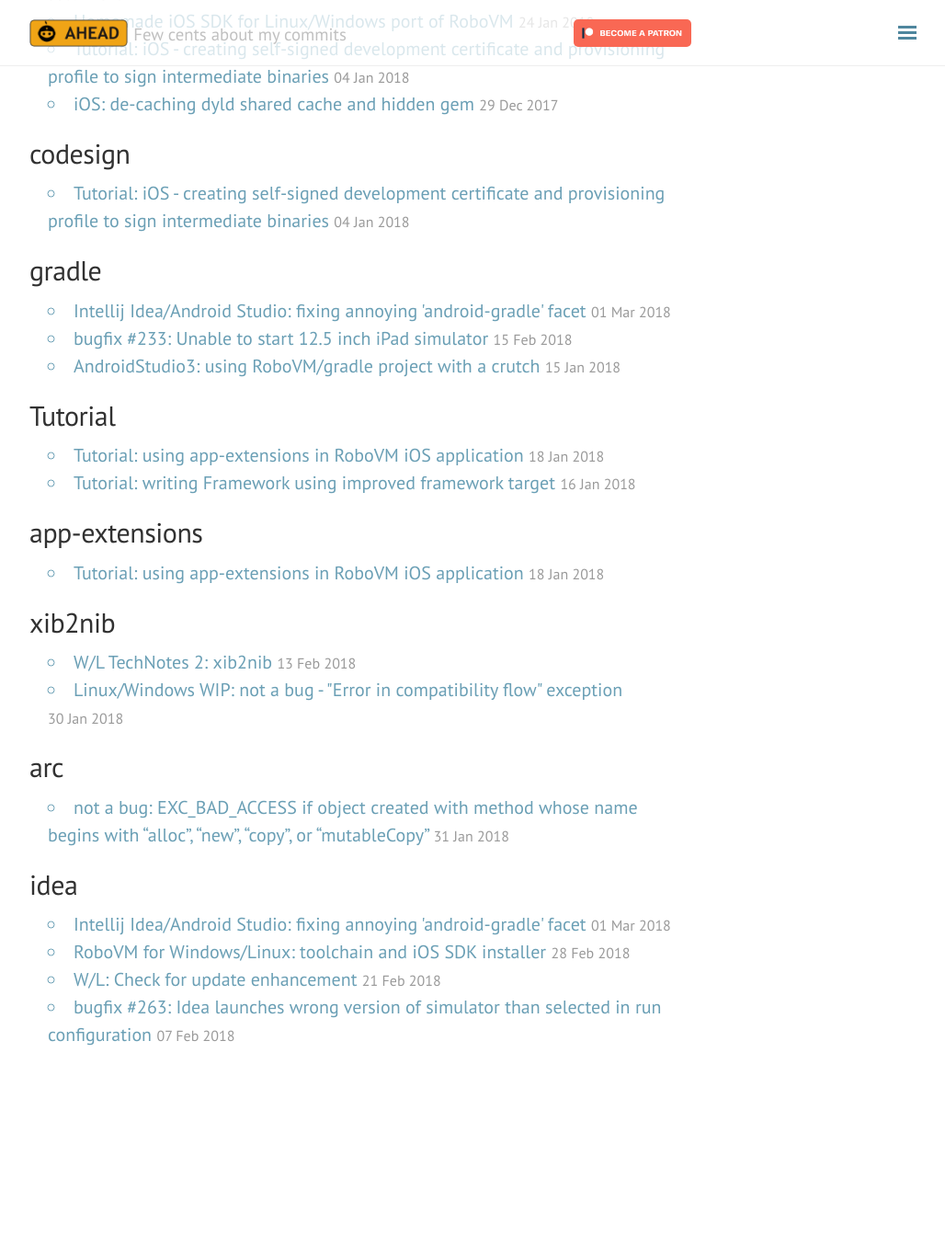
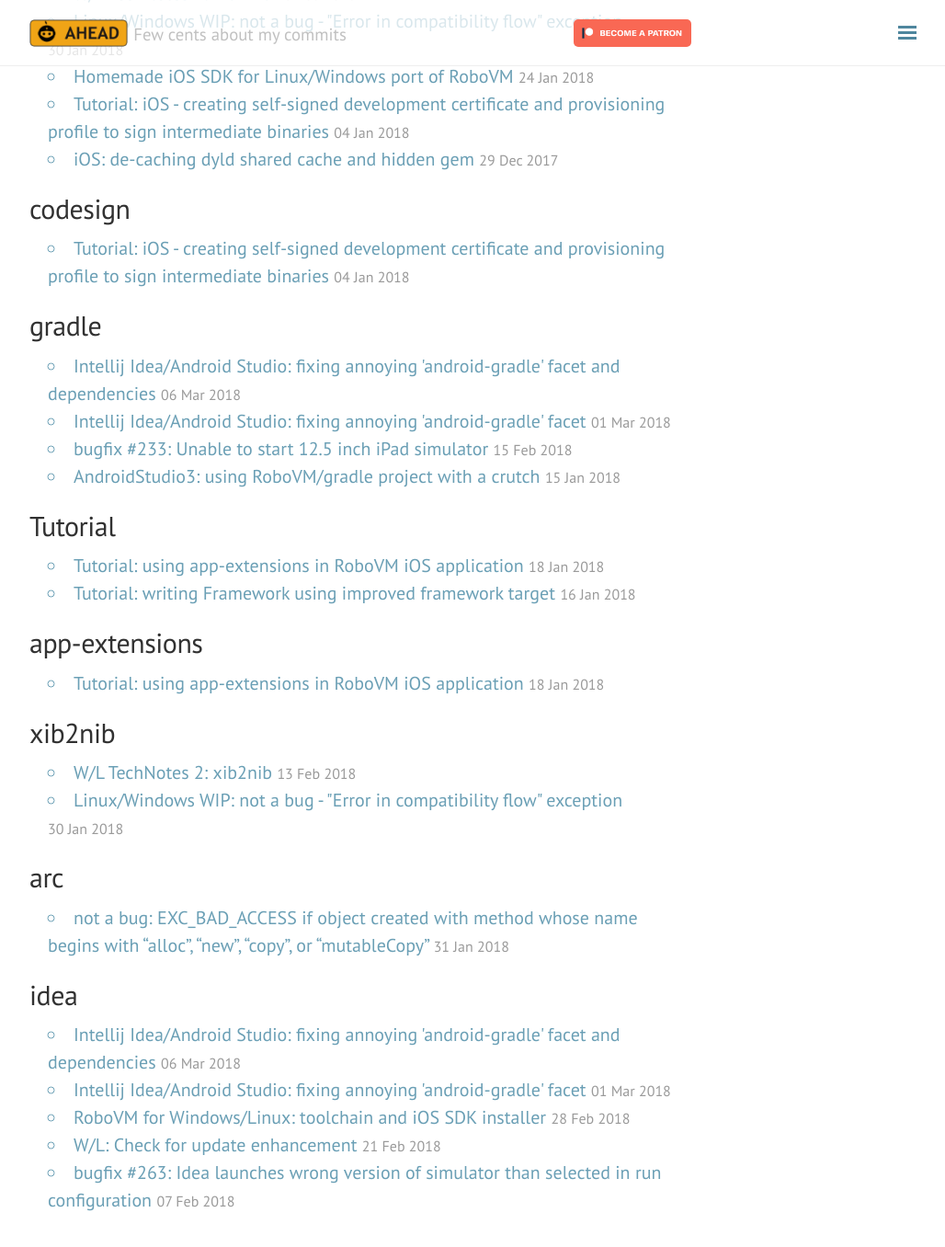
Before and after one commit to dkimitsa/dkimitsa.github.io, a Jekyll site: the page built from blog/tags.html, in a window 1280 px wide and 1400 px high, scrolled down 5029 px. Shown: the top 1356 px of the window at 92% size, without its empty margins (248-1276 px from the left). Built offline with Jekyll 4.4.1, drawn with Linux system fonts in a browser that asks for light colours; nearby versions of some CDN libraries; comment, search, counter and statistics services are not loaded; before the commit the page ends 6249 px from its top, so only the background shows below that; some of the changed lines change nothing that is shown; some of the changed text lies outside the part shown.

Commit message:
continue fixing android-gradle facet. now post that includes dependency resolution

````diff
--- a/_posts/2018-03-01-idea-fixing-android-gradle-facet.md
+++ b/_posts/2018-03-01-idea-fixing-android-gradle-facet.md
@@ -3,6 +3,8 @@
 title: "Intellij Idea/Android Studio: fixing annoying 'android-gradle' facet"
 tags: ["dirty hack", idea, gradle ]
 ---
+**This post is outdated**. Please follow to [post]({{ site.baseurl }}{% post_url 2018-03-06-idea-fixing-android-gradle-facet2 %}).
+
 Last year AS/Idea become real pain in case Java project is mixed with Android one. This results of "android-gradle" facet and project type to be created. And these project type doesn't play nice with RoboVM/Java projects. Nothing is working.
 There is already several issues about this in the field:
 * [IDEA-122904 Android-Gradle facet added to non-Android modules upon import](https://youtrack.jetbrains.com/issue/IDEA-122904)
@@ -14,6 +16,8 @@
 <!-- more -->
 **DISCLAIMER**: Do not know if this way is correct and it would have side effects I don't know about but at least it allows RoboVM to run.
 (the fix is for `173.4548` version of Idea)
+
+**This patch is outdated**. Please follow to [post]({{ site.baseurl }}{% post_url 2018-03-06-idea-fixing-android-gradle-facet2 %}).
 
 ```patch
 Index: android/src/com/android/tools/idea/gradle/project/sync/idea/AndroidGradleProjectResolver.java
--- /dev/null
+++ b/_posts/2018-03-06-idea-fixing-android-gradle-facet2.md
@@ -0,0 +1,89 @@
+---
+layout: post
+title: "Intellij Idea/Android Studio: fixing annoying 'android-gradle' facet and dependencies"
+tags: ["dirty hack", idea, gradle ]
+---
+[Previous post]({{ site.baseurl }}{% post_url 2018-03-01-idea-fixing-android-gradle-facet %}) described how to remove `android-gradle` facet but as well with it there was module dependency resolution broken. It is time to fix it as well.
+## What was wrong
+It was missed to handle properly `populateModuleDependencies` as result all modules were not populated with dependencies. As modules were moved out of Android gradle structures this tast shall be also forwarded to nextResolver.
+
+<!-- more -->
+## Important -- clean up project
+If project was already used with original `android.jar` there is a lot of data stuck in Idea files. To get clean result following is recomended:
+- close project
+- delete all `iml` files
+- delete `.idea` folder -- **warning** some settings might be lost;
+- open project again and all these will be regenerated
+
+## Important2 -- turn off "Create separate module per source set"
+There is a bug when this option is on and module dependency is replaced to jar dependency. Having it "off" solves issue.
+
+## how to get patched android.jar
+Please read [previous post]({{ site.baseurl }}{% post_url 2018-03-01-idea-fixing-android-gradle-facet %}) it describes simple jar hacking method (class file replacement in .jar) without need to build entire android project.
+
+## The patch
+```patch
+Index: android/src/com/android/tools/idea/gradle/project/sync/idea/AndroidGradleProjectResolver.java
+IDEA additional info:
+Subsystem: com.intellij.openapi.diff.impl.patch.CharsetEP
+<+>UTF-8
+===================================================================
+--- android/src/com/android/tools/idea/gradle/project/sync/idea/AndroidGradleProjectResolver.java	(revision 099db0922f5c4680779ca7946925dd58b825f378)
++++ android/src/com/android/tools/idea/gradle/project/sync/idea/AndroidGradleProjectResolver.java	(date 1520342730000)
+@@ -224,17 +224,7 @@
+       return;
+     }
+
+-    BuildScriptClasspathModel buildScriptModel = resolverCtx.getExtraProject(BuildScriptClasspathModel.class);
+-    String gradleVersion = buildScriptModel != null ? buildScriptModel.getGradleVersion() : null;
+-
+-    File buildFilePath = buildScript.getSourceFile();
+-    GradleModuleModel gradleModuleModel = new GradleModuleModel(moduleName, gradleProject, buildFilePath, gradleVersion);
+-    ideModule.createChild(GRADLE_MODULE_MODEL, gradleModuleModel);
+-
+-    if (nativeAndroidProject == null && (androidProject == null || androidProjectWithoutVariants)) {
+-      // This is a Java lib module.
+-      createJavaProject(gradleModule, ideModule, androidProjectWithoutVariants);
+-    }
++    nextResolver.populateModuleContentRoots(gradleModule, ideModule);
+   }
+
+   private void createJavaProject(@NotNull IdeaModule gradleModule,
+@@ -248,7 +238,7 @@
+
+   @Override
+   public void populateModuleCompileOutputSettings(@NotNull IdeaModule gradleModule, @NotNull DataNode<ModuleData> ideModule) {
+-    if (!isAndroidGradleProject()) {
++    if (!isAndroidGradleProject() || !isAndroidModule(gradleModule, ideModule)) {
+       nextResolver.populateModuleCompileOutputSettings(gradleModule, ideModule);
+     }
+   }
+@@ -257,12 +247,26 @@
+   public void populateModuleDependencies(@NotNull IdeaModule gradleModule,
+                                          @NotNull DataNode<ModuleData> ideModule,
+                                          @NotNull DataNode<ProjectData> ideProject) {
+-    if (!isAndroidGradleProject()) {
++    if (!isAndroidGradleProject() || !isAndroidModule(gradleModule, ideModule)) {
+       // For plain Java projects (non-Gradle) we let the framework populate dependencies
+       nextResolver.populateModuleDependencies(gradleModule, ideModule, ideProject);
+     }
+   }
+
++  private boolean isAndroidModule(@NotNull IdeaModule gradleModule, @NotNull DataNode<ModuleData> ideModule) {
++    AndroidProject androidProject = resolverCtx.getExtraProject(gradleModule, AndroidProject.class);
++    if (androidProject != null)
++      return true;
++
++    NativeAndroidProject nativeAndroidProject = resolverCtx.getExtraProject(gradleModule, NativeAndroidProject.class);
++    if (nativeAndroidProject != null)
++      return true;
++
++    File moduleRootDirPath = new File(toSystemDependentName(ideModule.getData().getLinkedExternalProjectPath()));
++    File gradleSettingsFile = new File(moduleRootDirPath, FN_SETTINGS_GRADLE);
++    return gradleSettingsFile.isFile();
++  }
++
+   // Indicates it is an "Android" project if at least one module has an AndroidProject.
+   private boolean isAndroidGradleProject() {
+     Boolean isAndroidGradleProject = resolverCtx.getUserData(IS_ANDROID_PROJECT_KEY);
+```
````
